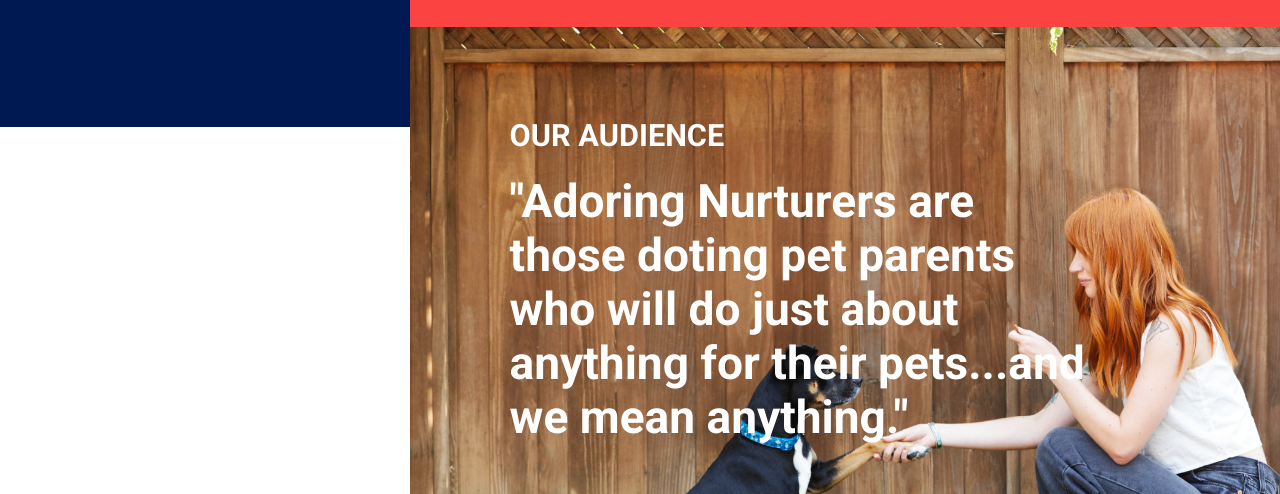
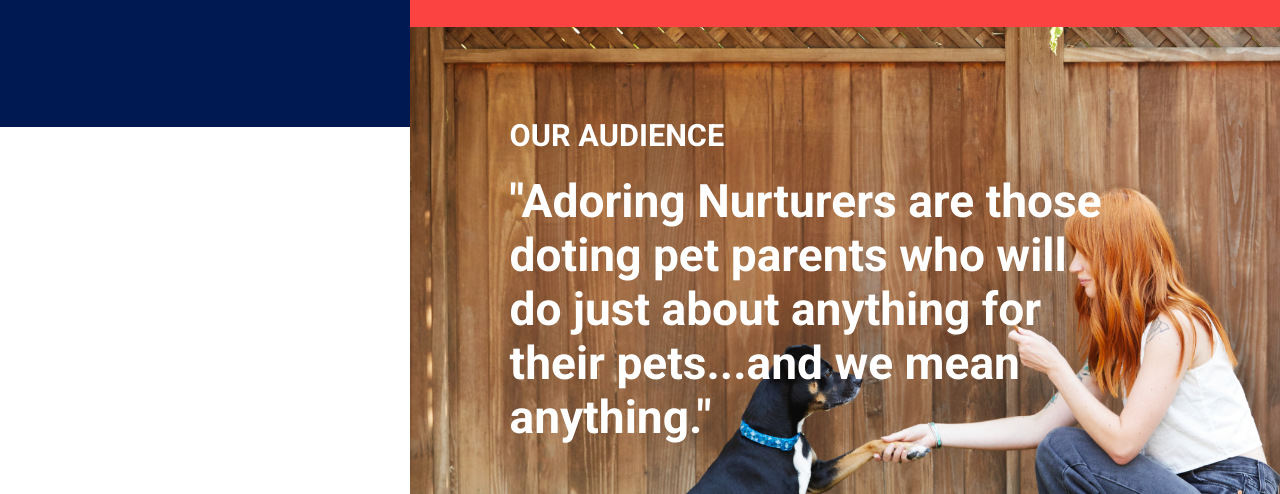
Before and after one commit to vishal869/test, a plain HTML site: page index.html in a window 1280 px wide. Shown: the part 1553-2047 px from the top of the page. Drawn offline with Linux system fonts and the light colour scheme.

Commit message:
Add files via upload

```diff
--- a/css/style.css
+++ b/css/style.css
@@ -829,6 +829,11 @@
 
 
 /* responsive css start here */
+@media (max-width:1500px){
+    .add_two .inner_content{
+        max-width: 55vw;
+    }
+}
 @media (max-width: 1420px){
     .cs_container{
         min-width: 100%;
```
